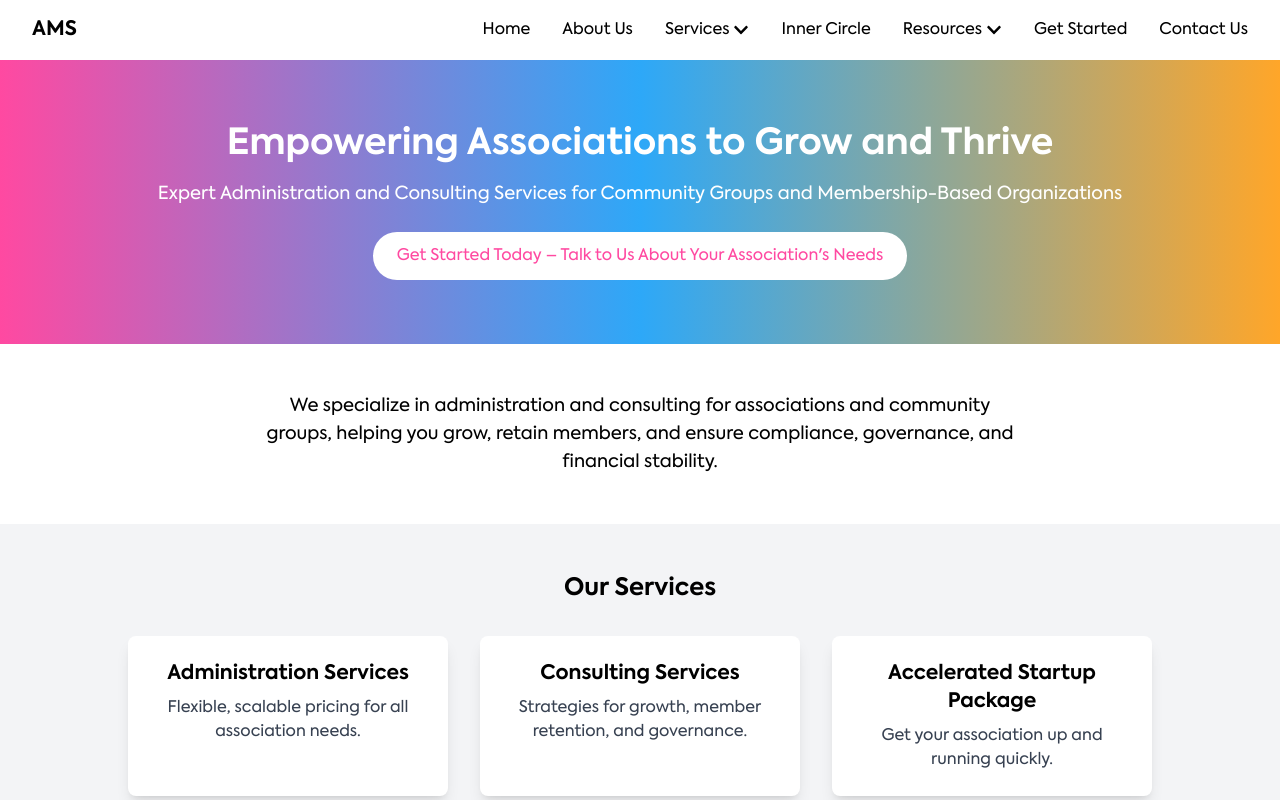
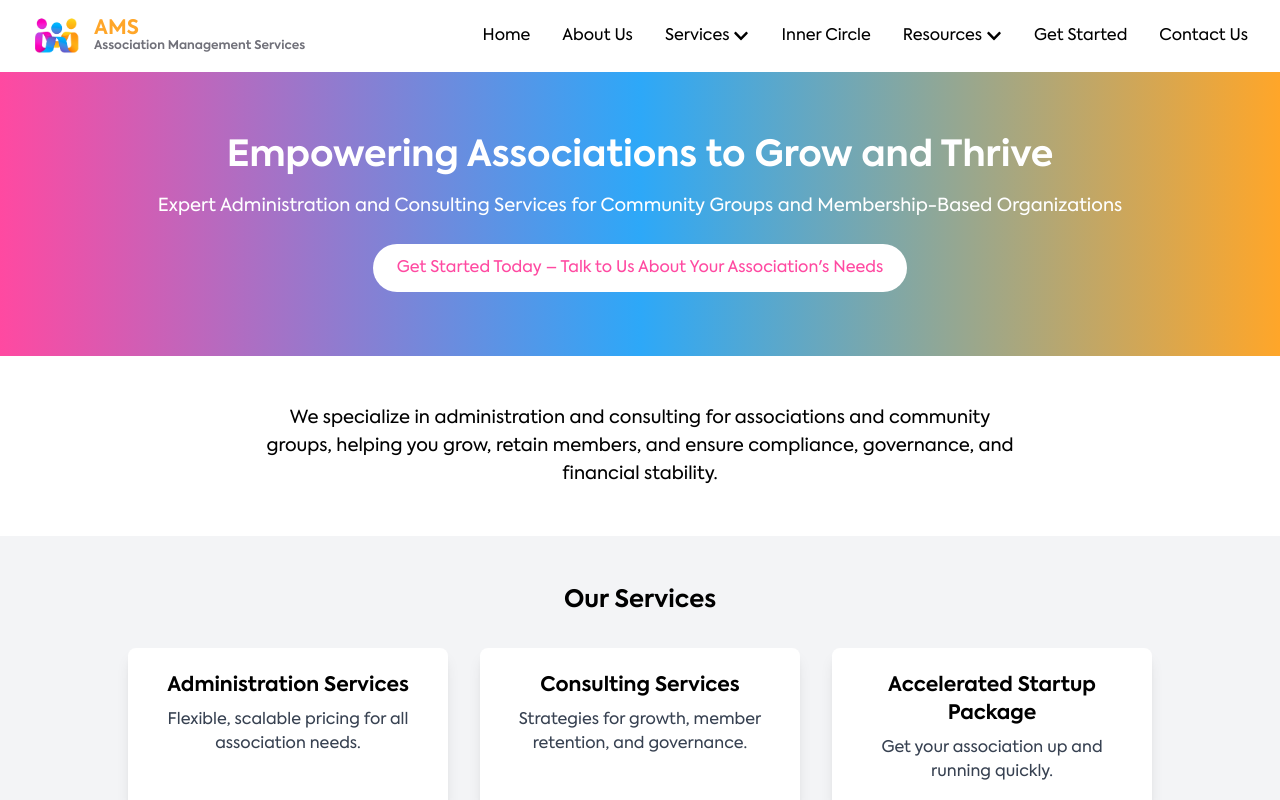
Before and after one commit to Nouman64-cat/association-management-services, a Next.js app: page / in a window 1280 px wide. Shown: the top 800 px of the page. Built offline with nearby package versions, Linux system fonts and the light colour scheme.

Commit message:
navbar set

```diff
--- a/app/components/navbar/DesktopNavbar.tsx
+++ b/app/components/navbar/DesktopNavbar.tsx
@@ -1,12 +1,25 @@
 import React from 'react';
 import { FaChevronDown } from 'react-icons/fa';
 import Link from 'next/link';
+import Image from 'next/image';
+import logo from '@/public/ams_logo.png'
 
 const DesktopNavbar: React.FC = () => {
   return (
     <nav className="flex justify-between items-center px-8 py-4 shadow-md">
       <Link href="/" className="text-xl font-bold">
-        AMS
+      <div className='flex items-center gap-3'>
+          <Image
+            src={logo}
+            alt='AMS | Association Management Services'
+            width={50}
+            height={50}
+          />
+          <div className='flex flex-col'>
+            <h1 className='font-axiforma text-orangish leading-none'>AMS</h1>
+            <p className='text-[12px] leading-tight text-zinc-500'>Association Management Services</p>
+          </div>
+      </div>
       </Link>
       <ul className="flex space-x-8">
         <li><Link href="/">Home</Link></li>
```
Also changed, not shown: public/ams_logo.png (added).
